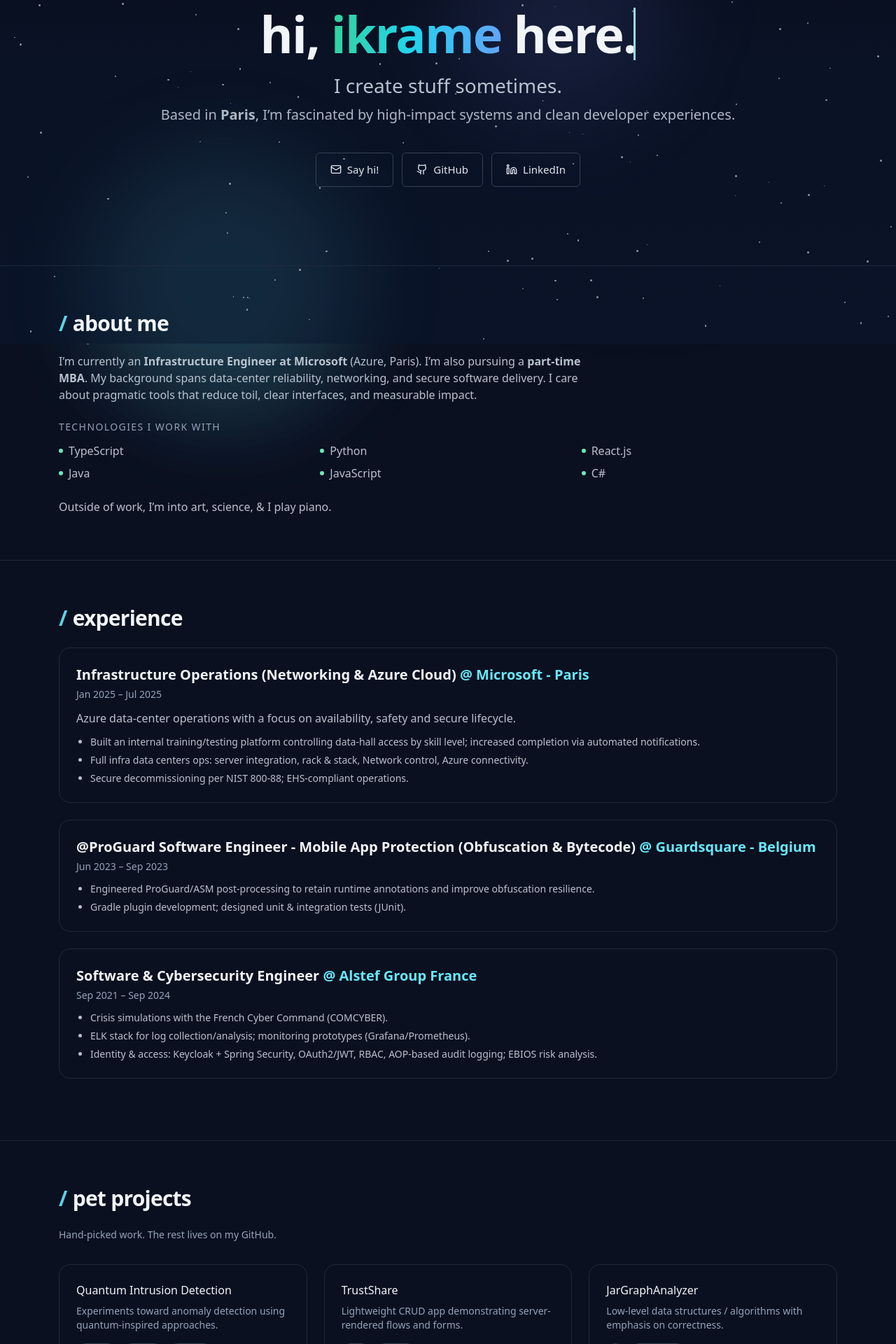
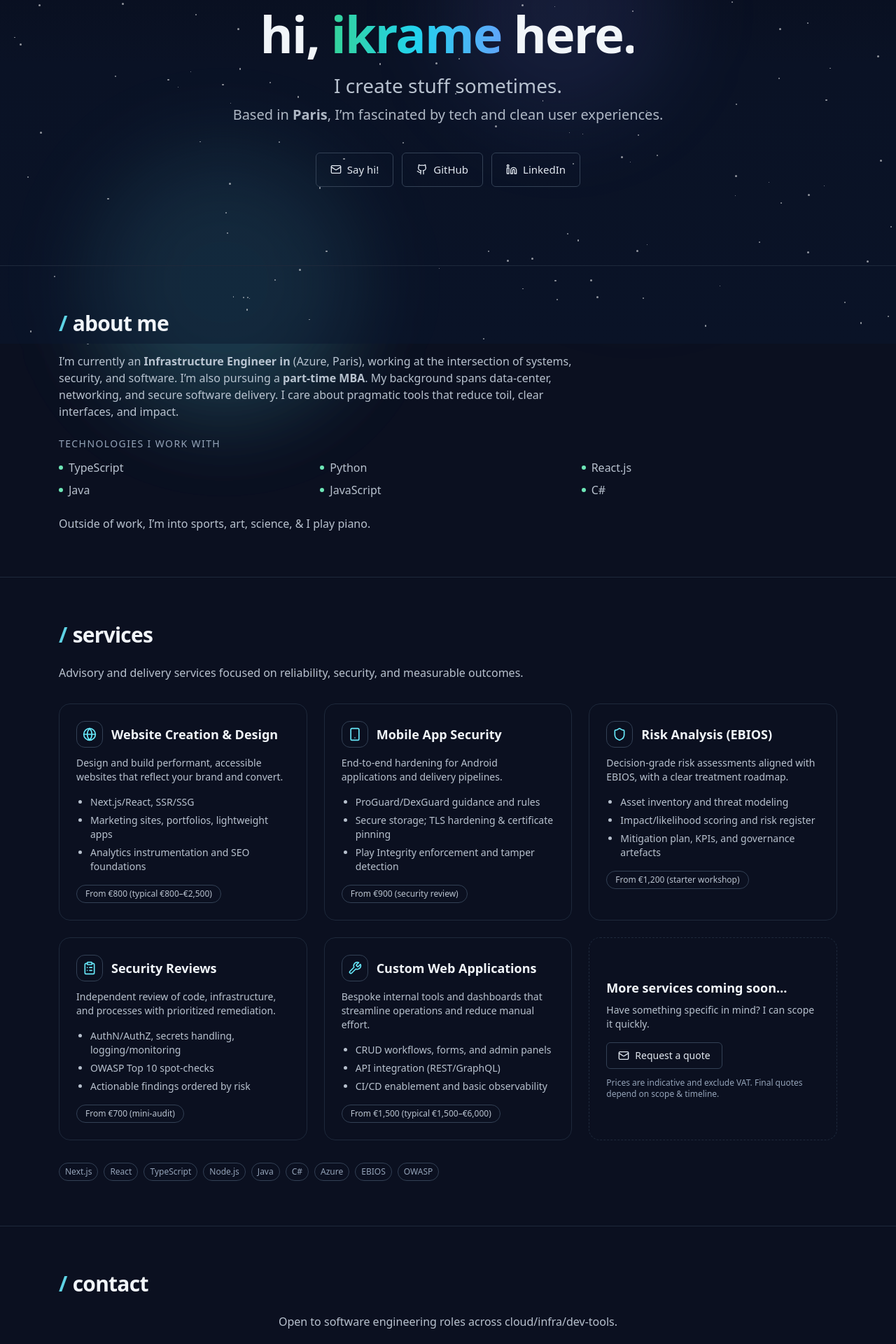
Before and after one commit to MysticKrameNine/ikrame, a Next.js app: page / in a window 1280 px wide. Shown: the part 309-2229 px from the top of the page at 70% size. Built offline with nearby package versions, Linux system fonts and the light colour scheme.

Commit message:
css modif

```diff
--- a/src/app/globals.css
+++ b/src/app/globals.css
@@ -12,3 +12,156 @@ body { cursor: none; }
 /* background twinkle (from earlier) */
 @keyframes twinkle { 0%,100%{opacity:.2; transform:scale(1)} 50%{opacity:.9; transform:scale(1.6)} }
 .animate-twinkle { animation: twinkle 2.6s ease-in-out infinite; }
+/* ===== Experience interactive tabs ===== */
+
+.experience-console {
+  display: grid;
+  grid-template-columns: 150px 1fr;
+  max-width: 900px;
+  min-height: 380px;
+  margin-top: 3rem;
+}
+
+/* Company selector */
+
+.experience-tabs {
+  display: flex;
+  flex-direction: column;
+  border-right: 1px solid rgba(255, 255, 255, 0.15);
+}
+
+.experience-tabs button {
+  position: relative;
+  padding: 14px 18px;
+  border: 0;
+  background: transparent;
+  color: #94a3b8;
+  font-family: inherit;
+  font-size: 0.9rem;
+  text-align: left;
+  cursor: none;
+  transition:
+    color 0.25s ease,
+    background 0.25s ease;
+}
+
+.experience-tabs button:hover {
+  color: #5eead4;
+  background: rgba(94, 234, 212, 0.04);
+}
+
+.experience-tabs button.active {
+  color: #5eead4;
+}
+
+.experience-tabs button.active::after {
+  content: "";
+  position: absolute;
+  right: -1px;
+  top: 0;
+  width: 2px;
+  height: 100%;
+  background: #5eead4;
+}
+
+/* Experience content */
+
+.experience-detail {
+  padding: 20px 40px;
+  animation: experienceIn 0.35s ease;
+}
+
+.experience-detail h3 {
+  margin: 0;
+  font-size: 1.3rem;
+  font-weight: 600;
+  line-height: 1.5;
+}
+
+.experience-detail h3 span {
+  color: #5eead4;
+}
+
+.experience-period {
+  margin-top: 10px;
+  margin-bottom: 25px;
+  font-family: monospace;
+  font-size: 0.85rem;
+  letter-spacing: 0.05em;
+  opacity: 0.55;
+}
+
+.experience-highlight {
+  margin-bottom: 25px;
+  line-height: 1.7;
+  opacity: 0.75;
+}
+
+.experience-bullets {
+  display: flex;
+  flex-direction: column;
+  gap: 14px;
+}
+
+.experience-bullet {
+  display: grid;
+  grid-template-columns: 20px 1fr;
+  align-items: start;
+}
+
+.experience-bullet span {
+  color: #5eead4;
+}
+
+.experience-bullet p {
+  margin: 0;
+  line-height: 1.7;
+  opacity: 0.75;
+}
+
+/* Switching animation */
+
+@keyframes experienceIn {
+  from {
+    opacity: 0;
+    transform: translateY(8px);
+  }
+
+  to {
+    opacity: 1;
+    transform: translateY(0);
+  }
+}
+
+/* Mobile */
+
+@media (max-width: 700px) {
+  .experience-console {
+    grid-template-columns: 1fr;
+    min-height: auto;
+  }
+
+  .experience-tabs {
+    flex-direction: row;
+    overflow-x: auto;
+    border-right: 0;
+    border-bottom: 1px solid rgba(255, 255, 255, 0.15);
+  }
+
+  .experience-tabs button {
+    flex: 0 0 auto;
+    white-space: nowrap;
+  }
+
+  .experience-tabs button.active::after {
+    top: auto;
+    right: 0;
+    bottom: -1px;
+    width: 100%;
+    height: 2px;
+  }
+
+  .experience-detail {
+    padding: 30px 5px;
+  }
+}
--- a/src/app/page.tsx
+++ b/src/app/page.tsx
@@ -122,12 +122,72 @@ function Experience({
   );
 }
 
+const experiences = [
+  {
+    company: "Healthcare Tech",
+    role: "Technical Engineer — Critical Systems",
+    period: "Mar 2026 — Present",
+    highlight:
+      "Working with senior engineers on high-availability software systems supporting hospitals across France.",
+    bullets: [
+      "Production troubleshooting across Linux, Oracle, Java and distributed systems.",
+      "Root-cause analysis across infrastructure, database and application layers.",
+    ],
+  },
+  {
+    company: "Equinix",
+    role: "Infrastructure Operations",
+    period: "Oct 2025 — Feb 2026",
+    highlight:
+      "Mission-critical infrastructure in an international, high-availability environment.",
+    bullets: [
+      "Enterprise data-center infrastructure, networking and incident troubleshooting.",
+    ],
+  },
+  {
+    company: "Microsoft",
+    role: "Infrastructure Operations (Networking & Azure Cloud)",
+    period: "Jan 2025 — Jul 2025",
+    highlight:
+      "Azure data-center operations with a focus on availability, safety and secure lifecycle.",
+    bullets: [
+      "Built an internal training/testing platform controlling data-hall access by skill level; increased completion via automated notifications.",
+      "Full infra data centers ops: server integration, Network control, Azure connectivity.",
+      "Secure decommissioning per NIST 800-88; EHS-compliant operations.",
+      "Troubleshot infrastructure incidents in a high-availability environment under strict operational and security procedures.",
+    ],
+  },
+  {
+    company: "Guardsquare",
+    role: "@ProGuard Software Engineer — Mobile App Protection",
+    period: "Jun 2023 — Sep 2023",
+    highlight: "",
+    bullets: [
+      "Engineered ProGuard/ASM post-processing to retain runtime annotations and improve obfuscation resilience.",
+      "Gradle plugin development; designed unit & integration tests (JUnit).",
+    ],
+  },
+  {
+    company: "Alstef Group",
+    role: "Software & Cybersecurity Engineer",
+    period: "Sep 2021 — Sep 2024",
+    highlight: "",
+    bullets: [
+      "Crisis simulations with the French Cyber Command (COMCYBER).",
+      "ELK stack for log collection/analysis; monitoring prototypes (Grafana/Prometheus).",
+      "Identity & access: Keycloak + Spring Security, OAuth2/JWT, RBAC, AOP-based audit logging; EBIOS risk analysis.",
+    ],
+  },
+];
+
 /* ---------- Main page ---------- */
 export default function Home() {
   // EXACT typewriter alignment: measure the pixel width of the headline once rendered
+  const [activeExperience, setActiveExperience] = useState(0);
   const headlineRef = useRef<HTMLSpanElement | null>(null);
   const [headlineWidth, setHeadlineWidth] = useState<number>(0);
   const HEADLINE_STEPS = 16; // "hi, ikrame here." -> 16 visible characters
+
 
   useEffect(() => {
     const el = headlineRef.current;
@@ -178,7 +238,7 @@ export default function Home() {
 
           {/* Supporting line (kept for context/professional tone) */}
           <p className="mt-3 text-slate-300/85 text-lg md:text-xl">
-            Based in <b>Paris</b>, I’m fascinated by high-impact systems and clean developer experiences.
+            Based in <b>Paris</b>, I’m fascinated by tech and clean user experiences.
           </p>
 
           <div className="mt-10 flex justify-center gap-3">
@@ -213,9 +273,9 @@ export default function Home() {
       <Section id="about" title="about me">
         <div className="space-y-6">
           <p className="max-w-3xl text-slate-300/90">
-            I’m currently an <b>Infrastructure Engineer at Microsoft</b> (Azure, Paris). I’m also pursuing a
-            <b> part-time MBA</b>. My background spans data-center reliability, networking, and secure software
-            delivery. I care about pragmatic tools that reduce toil, clear interfaces, and measurable impact.
+            I’m currently an <b>Infrastructure Engineer in</b> (Azure, Paris), working at the intersection of systems, security, and software. I’m also pursuing a
+            <b> part-time MBA</b>. My background spans data-center, networking, and secure software
+            delivery. I care about pragmatic tools that reduce toil, clear interfaces, and impact.
           </p>
 
           <div>
@@ -231,103 +291,12 @@ export default function Home() {
           </div>
 
           <p className="max-w-3xl text-slate-300/90">
-            Outside of work, I’m into  art, science, & I play piano.
+            Outside of work, I’m into sports, art, science, & I play piano.
           </p>
         </div>
       </Section>
 
       {/* ===== / experience ===== */}
-      <Section id="experience" title="experience">
-        <Experience
-          company="Microsoft - Paris"
-          role="Infrastructure Operations (Networking & Azure Cloud)"
-          period="Jan 2025 – Jul 2025"
-          highlight="Azure data-center operations with a focus on availability, safety and secure lifecycle."
-          bullets={[
-            "Built an internal training/testing platform controlling data-hall access by skill level; increased completion via automated notifications.",
-            "Full infra data centers ops: server integration, rack & stack, Network control, Azure connectivity.",
-            "Secure decommissioning per NIST 800-88; EHS-compliant operations.",
-          ]}
-        />
-
-        <Experience
-          company="Guardsquare - Belgium"
-          role="@ProGuard Software Engineer - Mobile App Protection (Obfuscation & Bytecode)"
-          period="Jun 2023 – Sep 2023"
-          bullets={[
-            "Engineered ProGuard/ASM post-processing to retain runtime annotations and improve obfuscation resilience.",
-            "Gradle plugin development; designed unit & integration tests (JUnit).",
-          ]}
-        />
-
-        <Experience
-          company="Alstef Group                                                                                                  France"
-          role="Software & Cybersecurity Engineer"
-          period="Sep 2021 – Sep 2024"
-          bullets={[
-            "Crisis simulations with the French Cyber Command (COMCYBER).",
-            "ELK stack for log collection/analysis; monitoring prototypes (Grafana/Prometheus).",
-            "Identity & access: Keycloak + Spring Security, OAuth2/JWT, RBAC, AOP-based audit logging; EBIOS risk analysis.",
-          ]}
-        />
-      </Section>
-
-      {/* ===== / pet projects ===== */}
-      <Section id="projects" title="pet projects">
-        <div className="mt-2 text-slate-400 text-sm">
-          Hand-picked work. The rest lives on my GitHub.
-        </div>
-
-        <div className="mt-8 grid grid-cols-1 md:grid-cols-3 gap-6">
-          <Card
-            title="Quantum Intrusion Detection"
-            desc="Experiments toward anomaly detection using quantum-inspired approaches."
-            tags={["Python", "Jupyter", "Security"]}
-            href="https://github.com/MysticKrameNine/Quantum_Intrusion_Detection"
-          />
-          <Card
-            title="TrustShare"
-            desc="Lightweight CRUD app demonstrating server-rendered flows and forms."
-            tags={["PHP", "MySQL"]}
-            href="https://github.com/MysticKrameNine/TrustShare"
-          />
-          <Card
-            title="JarGraphAnalyzer"
-            desc="Low-level data structures / algorithms with emphasis on correctness."
-            tags={["C", "Algorithms"]}
-            href="https://github.com/MysticKrameNine/JarGraphAnalyzer"
-          />
-          <Card
-            title="CalculatorForSonarQubeAnanalysis"
-            desc="Tiny front-end pieces exploring layout & typography."
-            tags={["HTML", "CSS"]}
-            href="https://github.com/MysticKrameNine/CalculatorForSonarQubeAnanalysis"
-          />
-          <Card
-            title="ATM Machine"
-            desc="Classic Java OOP exercise—PIN auth, balance ops, receipts."
-            tags={["Java", "OOP"]}
-            href="https://github.com/MysticKrameNine/ATM-Machine"
-          />
-          <Card
-            title="exb1610local (fork)"
-            desc="Academic Java project fork—demonstrates build & contribution workflow."
-            tags={["Java", "Gradle"]}
-            href="https://github.com/MysticKrameNine/exb1610local"
-          />
-        </div>
-
-        <div className="mt-8">
-          <a
-            href="https://github.com/MysticKrameNine"
-            target="_blank"
-            rel="noreferrer"
-            className="inline-flex items-center gap-2 rounded-md border border-slate-700 px-5 py-3 text-[15px] hover:bg-slate-800"
-          >
-            View all on GitHub →
-          </a>
-        </div>
-      </Section>
 
       {/* ===== / services ===== */}
       <Section id="services" title="services">
```
